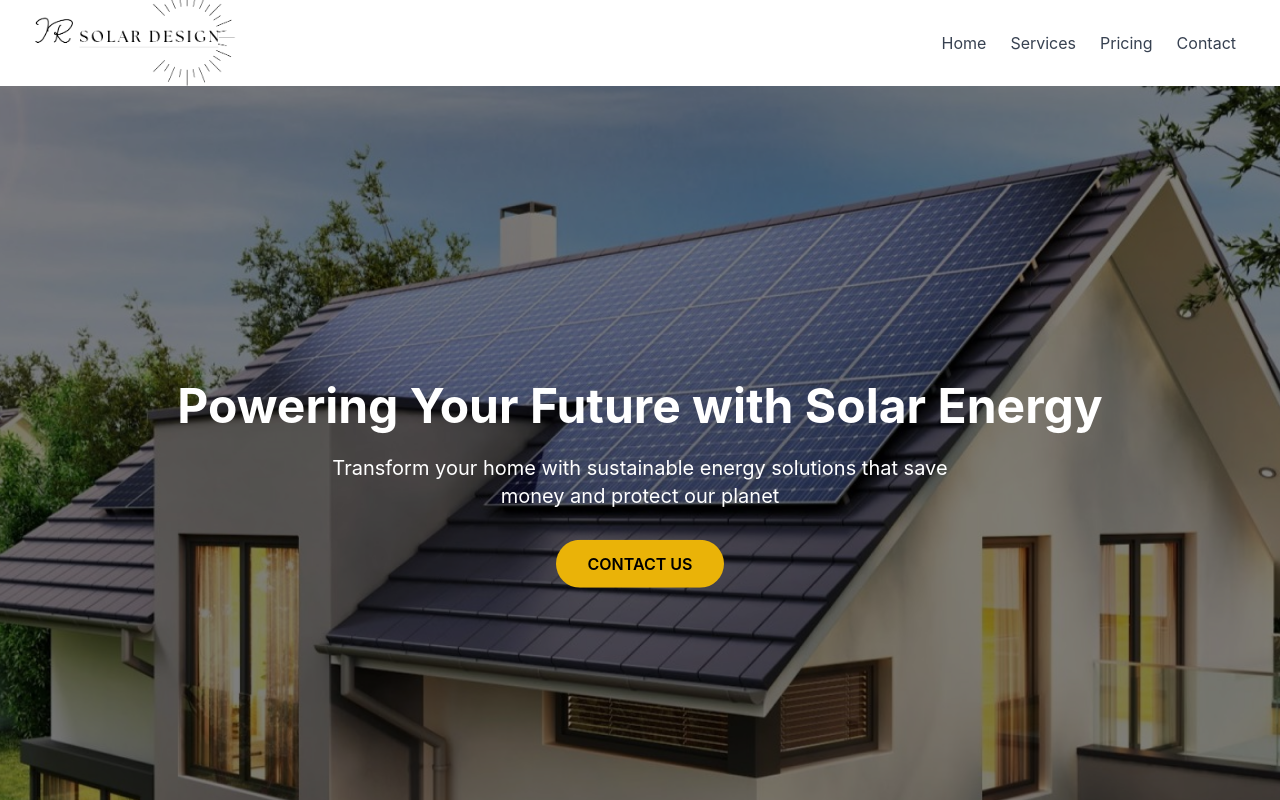
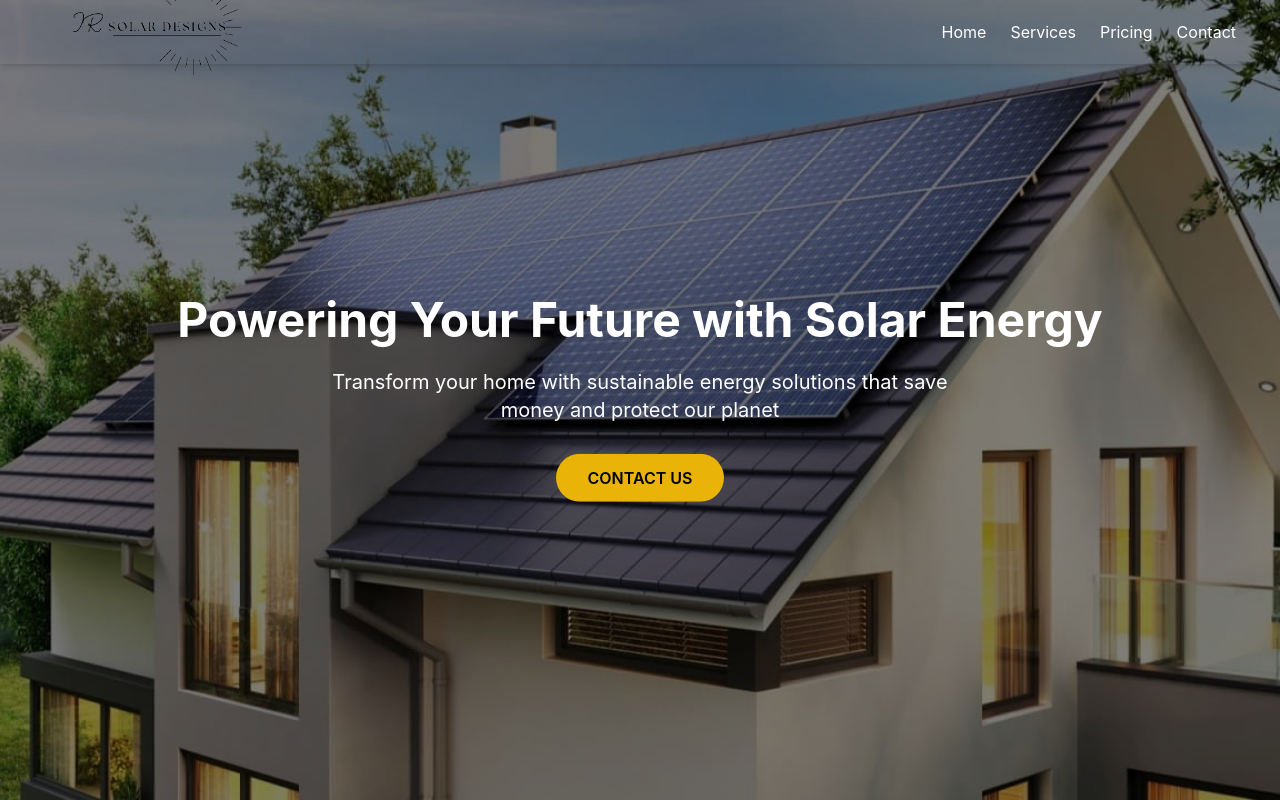
Before and after one commit to Calebabisai/IRSolarDesigns, a React (Vite) app: page / in a window 1280 px wide. Shown: the top 800 px of the page. Built offline with nearby package versions, Linux system fonts and the light colour scheme.

Commit message:
Effects added

```diff
--- a/index.html
+++ b/index.html
@@ -5,7 +5,7 @@
     <link rel="icon" type="image/svg+xml" href="/vite.svg" />
     <meta name="viewport" content="width=device-width, initial-scale=1.0" />
     <link href="./src/index.css" rel="stylesheet">
-    <title>IRSolarDesign</title>
+    <title>IRSolarDesigns</title>
   </head>
   <body>
     <div id="root"></div>
--- a/src/App.tsx
+++ b/src/App.tsx
@@ -1,16 +1,25 @@
-import { BrowserRouter as Router, Routes, Route } from 'react-router-dom';
-import Navbar from './components/Navbar';
-import Footer from './components/Footer';
+import { BrowserRouter as Router, Routes, Route, useLocation } from 'react-router-dom';
 import Home from './pages/Home';
 import Services from './pages/Services';
 import Pricing from './pages/Pricing';
 import Contact from './pages/Contact';
+import Navbar from './components/Navbar';
+import Footer from './components/Footer';
+
+// Este componente se encarga de renderizar el Navbar solo cuando no estamos en Home
+function NavbarWrapper() {
+  const location = useLocation();
+  const isHomePage = location.pathname === '/';
+
+  // No renderizamos el Navbar aquí si estamos en la página principal (Home)
+  return !isHomePage ? <Navbar /> : null;
+}
 
 function App() {
   return (
     <Router>
-      <div className="min-h-screen bg-white flex flex-col">
-        <Navbar />
+      <div className="flex flex-col min-h-screen">
+        <NavbarWrapper />
         <main className="flex-grow">
           <Routes>
             <Route path="/" element={<Home />} />
--- a/src/components/Footer.tsx
+++ b/src/components/Footer.tsx
@@ -55,7 +55,7 @@ function Footer() {
         </div>
 
         <div className="mt-8 pt-8 border-t border-gray-800 text-center">
-          <p>© {new Date().getFullYear()} IRSolarDesign. All rights reserved.</p>
+          <p>© {new Date().getFullYear()} IR Solar Designs. All rights reserved.</p>
         </div>
       </div>
     </footer>
--- a/src/components/Navbar.tsx
+++ b/src/components/Navbar.tsx
@@ -1,10 +1,18 @@
-import { Link } from 'react-router-dom';
+import { Link, useLocation } from 'react-router-dom';
 
-function Navbar() {
+interface NavbarProps {
+  isHome?: boolean;
+}
+
+function Navbar({ isHome: isHomeProp = false }: NavbarProps) {
+  const location = useLocation();
+  // Determina si estamos en la página de inicio basado en la URL actual
+  const isHome = isHomeProp || location.pathname === '/';
+
   return (
-    <nav className="bg-white shadow-md relative">
+    <nav className={`${isHome ? 'bg-transparent absolute' : 'bg-white relative'} shadow-md w-full z-50`}>
       <div className="max-w-7xl mx-auto px-4 sm:px-6 lg:px-8">
-        <div className="flex justify-between h-17">
+        <div className="flex justify-between h-16">
           <div className="flex items-center">
             <Link to="/" className="flex items-center">
               <div className="relative overflow-visible" style={{ marginTop: '-10px' }}>
@@ -17,10 +25,10 @@ function Navbar() {
             </Link>
           </div>
           <div className="flex items-center">
-            <Link to="/" className="px-3 py-2 text-gray-700 hover:text-yellow-500">Home</Link>
-            <Link to="/services" className="px-3 py-2 text-gray-700 hover:text-yellow-500">Services</Link>
-            <Link to="/pricing" className="px-3 py-2 text-gray-700 hover:text-yellow-500">Pricing</Link>
-            <Link to="/contact" className="px-3 py-2 text-gray-700 hover:text-yellow-500">Contact</Link>
+            <Link to="/" className={`px-3 py-2 ${isHome ? 'text-white' : 'text-gray-700'} hover:text-yellow-500`}>Home</Link>
+            <Link to="/services" className={`px-3 py-2 ${isHome ? 'text-white' : 'text-gray-700'} hover:text-yellow-500`}>Services</Link>
+            <Link to="/pricing" className={`px-3 py-2 ${isHome ? 'text-white' : 'text-gray-700'} hover:text-yellow-500`}>Pricing</Link>
+            <Link to="/contact" className={`px-3 py-2 ${isHome ? 'text-white' : 'text-gray-700'} hover:text-yellow-500`}>Contact</Link>
           </div>
         </div>
       </div>
--- a/src/pages/Home.tsx
+++ b/src/pages/Home.tsx
@@ -1,18 +1,28 @@
 import { useEffect, useState } from 'react';
 import { Link } from 'react-router-dom';
 import { Sun, Leaf, DollarSign, Battery } from 'lucide-react';
+import Navbar from '../components/Navbar';
 
 function Home() {
   const [isDarkMode, setIsDarkMode] = useState(false);
+  const [imageLoaded, setImageLoaded] = useState(false);
 
   useEffect(() => {
     const handleScroll = () => {
       const scrollPosition = window.scrollY;
-      setIsDarkMode(scrollPosition > 100);
+      setIsDarkMode(scrollPosition > 0.5);
     };
 
     window.addEventListener('scroll', handleScroll);
     return () => window.removeEventListener('scroll', handleScroll);
+  }, []);
+
+  // Simular un pequeño retraso para que la animación sea perceptible
+  useEffect(() => {
+    const timer = setTimeout(() => {
+      setImageLoaded(true);
+    }, 100);
+    return () => clearTimeout(timer);
   }, []);
 
   const benefits = [
@@ -40,16 +50,26 @@ function Home() {
 
   return (
     <div className={`transition-colors duration-500 ${isDarkMode ? 'bg-gray-900' : 'bg-white'}`}>
-      {/* Hero Section */}
+      {/* Hero Section with Navbar */}
       <div className="relative h-screen">
-        <div className="absolute inset-0 bg-cover bg-center z-0">
+        <div className="absolute inset-0 bg-cover bg-center z-0 overflow-hidden">
           <img
             src="/src/assets/Homeimage.jpg"
             alt="Background"
-            className="w-full h-full object-cover"
+            className={`w-full h-full object-cover transition-all duration-1500 ease-in-out ${
+              imageLoaded
+                ? 'opacity-100 scale-100'
+                : 'opacity-0 scale-110'
+            }`}
+            onLoad={() => setImageLoaded(true)}
           />
-          <div className="absolute inset-0 bg-black bg-opacity-50"></div>
+          <div className={`absolute inset-0 bg-black transition-opacity duration-1500 ${
+            imageLoaded ? 'bg-opacity-50' : 'bg-opacity-100'
+          }`}></div>
         </div>
+
+        {/* Navbar inside the Hero section */}
+        <Navbar isHome={true} />
 
         <div className="relative z-10 flex flex-col items-center justify-center h-full text-white text-center px-4">
           <h1 className="text-5xl font-bold mb-6 animate-fade-in">
@@ -150,6 +170,10 @@ function Home() {
           from { opacity: 0; transform: translateY(40px); }
           to { opacity: 1; transform: translateY(0); }
         }
+
+        .duration-1500 {
+          transition-duration: 1500ms;
+        }
       `}</style>
     </div>
   );
--- a/src/pages/Pricing.tsx
+++ b/src/pages/Pricing.tsx
@@ -1,6 +1,14 @@
 import { Link } from 'react-router-dom';
+import { useState, useEffect } from 'react';
 
 function Pricing() {
+  const [isVisible, setIsVisible] = useState(false);
+
+  useEffect(() => {
+    //Animation when entering the page
+    setIsVisible(true);
+  }, []);
+
   const plans = [
     {
       name: "PV Solar Design",
@@ -40,13 +48,21 @@ function Pricing() {
   return (
     <div className="py-12 bg-gray-50">
       <div className="max-w-7xl mx-auto px-4 sm:px-6 lg:px-8">
-        <div className="text-center mb-12">
+        <div className={`text-center mb-12 transform transition-all duration-700 ${
+          isVisible ? 'translate-y-0 opacity-100' : 'translate-y-10 opacity-0'
+        }`}>
           <h2 className="text-3xl font-bold text-gray-900">PV Solar Design Pricing</h2>
           <p className="mt-4 text-gray-600">Choose the perfect solar solution for your design</p>
         </div>
         <div className="grid grid-cols-1 md:grid-cols-3 gap-8">
           {plans.map((plan, index) => (
-            <div key={index} className="bg-white rounded-lg shadow-lg overflow-hidden">
+            <div
+              key={index}
+              className={`bg-white rounded-lg shadow-lg overflow-hidden transform transition-all duration-700 ${
+                isVisible ? 'translate-y-0 opacity-100' : 'translate-y-10 opacity-0'
+              }`}
+              style={{ transitionDelay: `${150 * index}ms` }}
+            >
               <div className="px-6 py-8">
                 <h3 className="text-2xl font-bold text-center text-gray-900">{plan.name}</h3>
                 <div className="mt-4 text-center">
--- a/src/pages/Services.tsx
+++ b/src/pages/Services.tsx
@@ -1,6 +1,14 @@
 import { Sun, Home, Battery, LineChart } from 'lucide-react';
+import { useEffect, useState } from 'react';
 
 function Services() {
+  const [isVisible, setIsVisible] = useState(false);
+
+  useEffect(() => {
+
+    setIsVisible(true);
+  }, []);
+
   const services = [
     {
       icon: <Sun className="h-12 w-12 text-yellow-500" />,
@@ -25,14 +33,24 @@ function Services() {
   ];
 
   return (
-    <div className="py-12 bg-gray-50">
+    <div className="py-12 bg-gray-50 min-h-screen">
       <div className="max-w-7xl mx-auto px-4 sm:px-6 lg:px-8">
-        <div className="text-center">
+        <div className={`text-center transform transition-all duration-700 ${
+          isVisible ? 'translate-y-0 opacity-100' : 'translate-y-10 opacity-0'
+        }`}>
           <h2 className="text-3xl font-bold text-gray-900 mb-8">Our Services</h2>
         </div>
         <div className="grid grid-cols-1 md:grid-cols-2 lg:grid-cols-4 gap-8">
           {services.map((service, index) => (
-            <div key={index} className="bg-white p-6 rounded-lg shadow-md">
+            <div
+              key={index}
+              className={`bg-white p-6 rounded-lg shadow-md transform transition-all duration-700 ${
+                isVisible
+                  ? 'translate-y-0 opacity-100'
+                  : 'translate-y-10 opacity-0'
+              }`}
+              style={{ transitionDelay: `${150 * index}ms` }}
+            >
               <div className="flex justify-center mb-4">
                 {service.icon}
               </div>
```
Also changed, not shown: src/pages/Contact.tsx (+26 -3 lines), src/Assets/Homeimage.jpg, src/Assets/IRLOGO.png.
